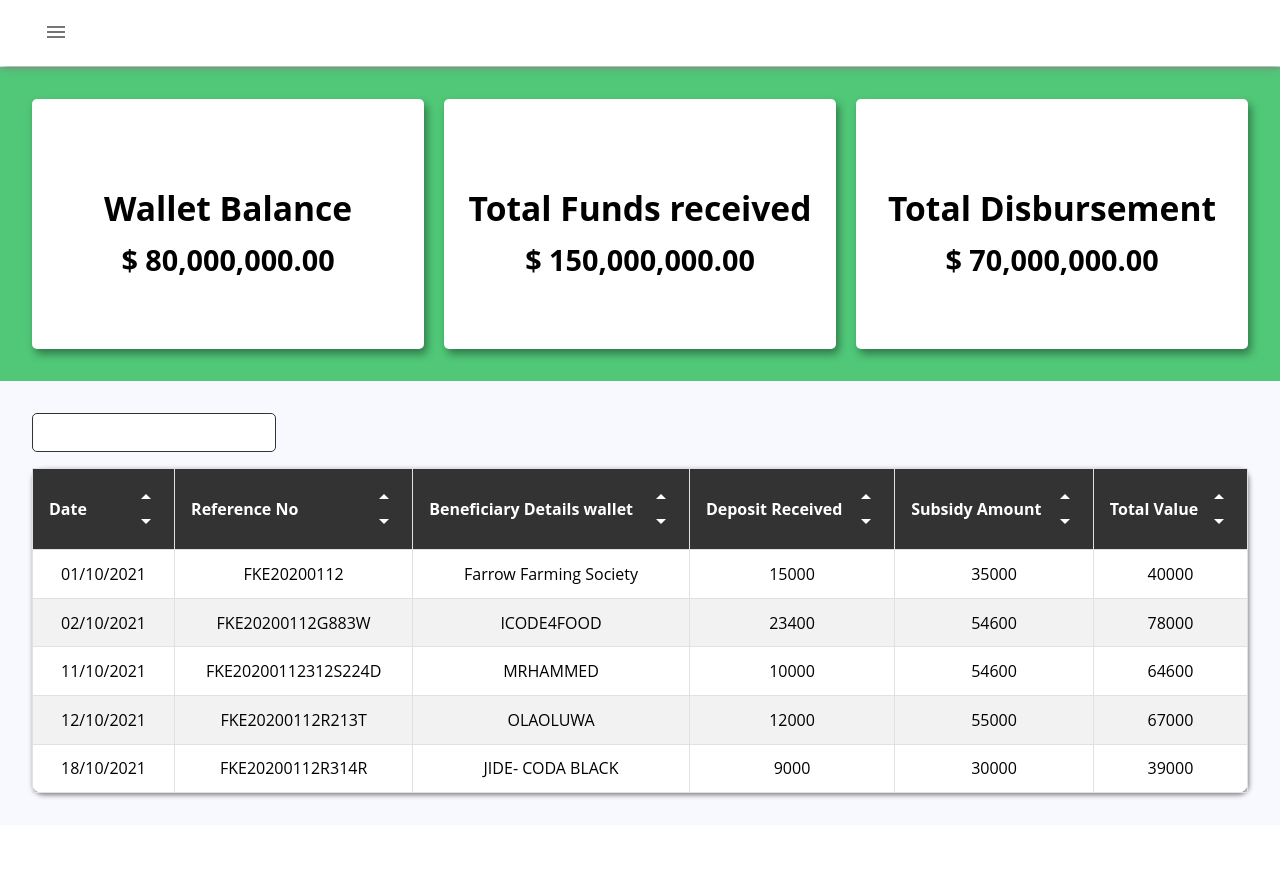
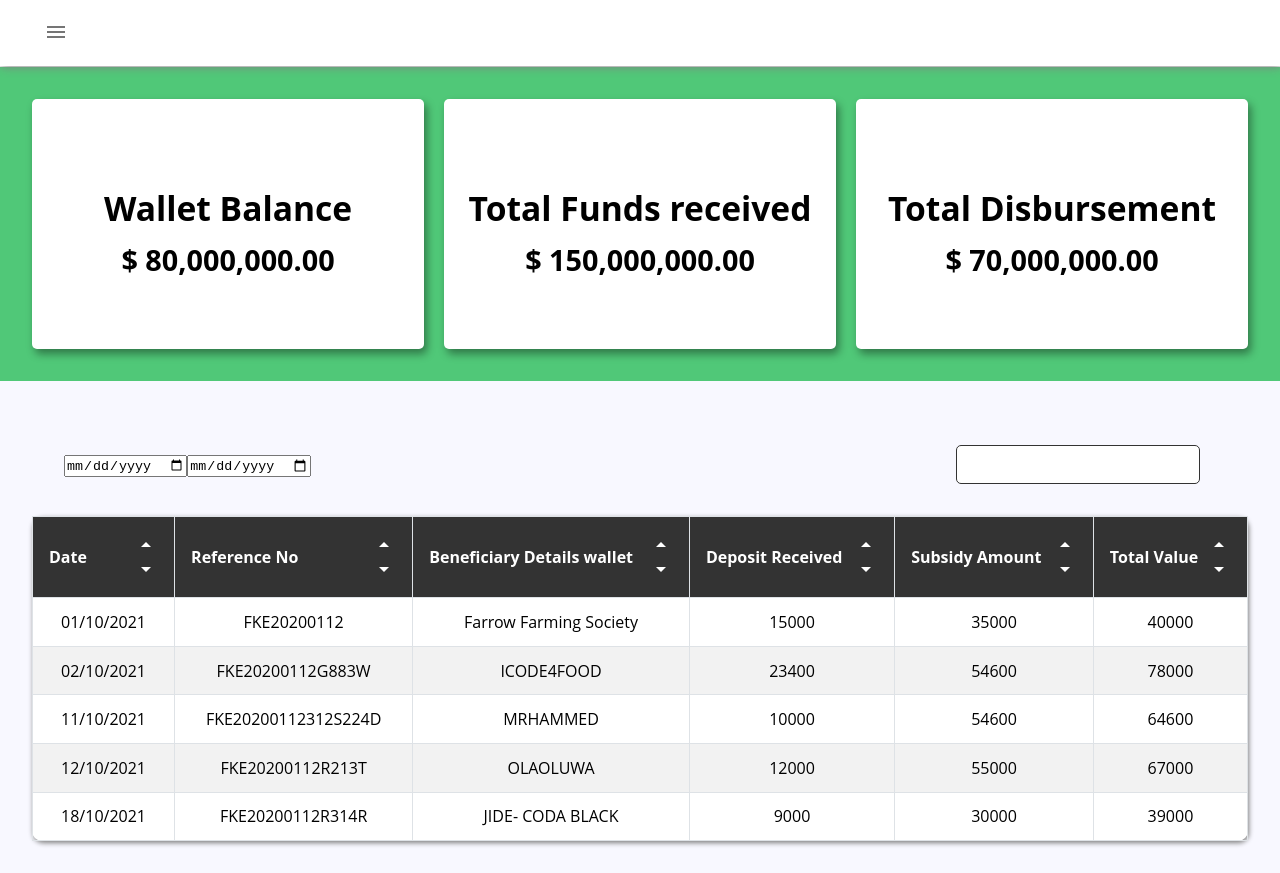
Before and after one commit to Maxinth/german-bps, a React (Create React App) app: page / in a window 1280 px wide. Before the commit the page ends 825 px from the top, so only its background shows below. Built offline with nearby package versions, Linux system fonts and the light colour scheme.

Commit message:
added DatePickers

```diff
--- a/src/components/HomePageComps/DatePickersAndSearch/DatePickers.jsx
+++ b/src/components/HomePageComps/DatePickersAndSearch/DatePickers.jsx
@@ -1,8 +1,9 @@
-import { Input, DatePickerContainer } from "styled";
+import { Input, DatePickerContainer } from "./styled";
 
 const DatePickers = () => {
   return (
     <DatePickerContainer>
+      <Input type="date" />
       <Input type="date" />
     </DatePickerContainer>
   );
--- a/src/components/HomePageComps/DatePickersAndSearch/index.jsx
+++ b/src/components/HomePageComps/DatePickersAndSearch/index.jsx
@@ -2,11 +2,11 @@ import DatePickers from "./DatePickers";
 import { Container } from "./styled";
 import TableFilterInput from "../TableView/TableFilterInput";
 
-const DatePickerAndSearch = () => {
+const DatePickerAndSearch = (props) => {
   return (
     <Container>
       <DatePickers />
-      <TableFilterInput />
+      <TableFilterInput {...props} />
     </Container>
   );
 };
--- a/src/components/HomePageComps/DatePickersAndSearch/styled.js
+++ b/src/components/HomePageComps/DatePickersAndSearch/styled.js
@@ -2,7 +2,7 @@ import styled from "styled-components";
 
 const Container = styled.section`
   display: flex;
-  justify-content: center;
+  justify-content: space-between;
   align-items: center;
   max-width: 1200px;
   /* margin: 0 auto; */
--- a/src/components/HomePageComps/TableView/RecordsTable.jsx
+++ b/src/components/HomePageComps/TableView/RecordsTable.jsx
@@ -8,11 +8,12 @@ import {
   SortBox,
 } from "./styled";
 import TableRowItems from "./TableRowItems";
-import TableFilterInput from "./TableFilterInput";
+// import TableFilterInput from "./TableFilterInput";
 import { COLUMNS } from "./columns";
 import { data as DATA } from "./data";
 import ColumnSortIcons from "./ColumnSortIcons";
 import useTableSortAndFilter from "./useSortAndFilter";
+import DatePickerAndSearch from "../DatePickersAndSearch";
 
 export const RecordsTable = () => {
   const {
@@ -30,7 +31,7 @@ export const RecordsTable = () => {
     // variants={subtleFlash(1, 0)}
     // {...variantProps}
     >
-      <TableFilterInput filter={globalFilter} setFilter={setGlobalFilter} />
+      <DatePickerAndSearch filter={globalFilter} setFilter={setGlobalFilter} />
       <Table {...getTableProps()}>
         <TableHeader>
           {headerGroups.map((headerGroup) => (
--- a/src/components/HomePageComps/TableView/TableFilterInput.jsx
+++ b/src/components/HomePageComps/TableView/TableFilterInput.jsx
@@ -1,4 +1,6 @@
 import { InputBox } from "./styled";
+import PropTypes from "prop-types";
+
 const TableFilterInput = ({ filter, setFilter }) => {
   return (
     <InputBox
@@ -8,4 +10,8 @@ const TableFilterInput = ({ filter, setFilter }) => {
   );
 };
 
+TableFilterInput.propTypes = {
+  filter: PropTypes.string,
+  setFilter: PropTypes.func,
+};
 export default TableFilterInput;
--- a/src/components/HomePageComps/TableView/styled.js
+++ b/src/components/HomePageComps/TableView/styled.js
@@ -213,11 +213,6 @@ const InputBox = styled.input`
   border-radius: 5px;
   border: 1px solid #333;
   transition: all 0.2s;
-  // take out later
-  max-width: 1200px;
-  margin: 0 auto;
-  margin-bottom: 1rem;
-  // take out later
 
   &:focus {
     background-color: #f2f2f2;
```
